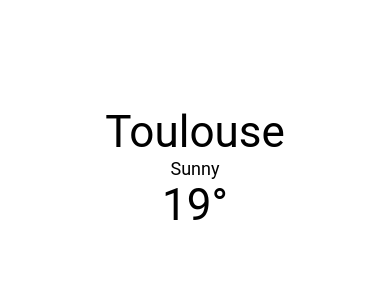
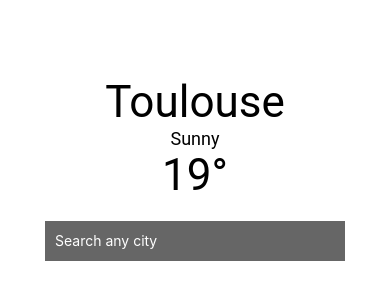
Before and after one commit to RashidMall/react-native-meteoApp, a React Native app: screen / in a window 390 px wide. Shown: the part 254-554 px from the top of the page. Built offline with nearby package versions, Linux system fonts and the light colour scheme.

Commit message:
Add text input

```diff
--- a/App.js
+++ b/App.js
@@ -14,6 +14,13 @@ export default class App extends React.Component {
         <Text style={[styles.largeText, styles.textStyle]}>
           19°
         </Text>
+        <TextInput
+          autoCorrect = {false}
+          placeholder = "Search any city"
+          placeholderTextColor = "white"
+          style = {styles.textInput}
+          clearButtonMode = "always"
+        />
       </View>
     );
   }
@@ -36,4 +43,14 @@ const styles = StyleSheet.create({
   smallText: {
     fontSize: 18,
   },
+  textInput: {
+    backgroundColor: '#666',
+    color: 'white',
+    height: 40,
+    width: 300,
+    marginTop: 20,
+    marginHorizontal: 20,
+    paddingHorizontal: 10,
+    alignSelf: 'center',
+  }
 });
```
